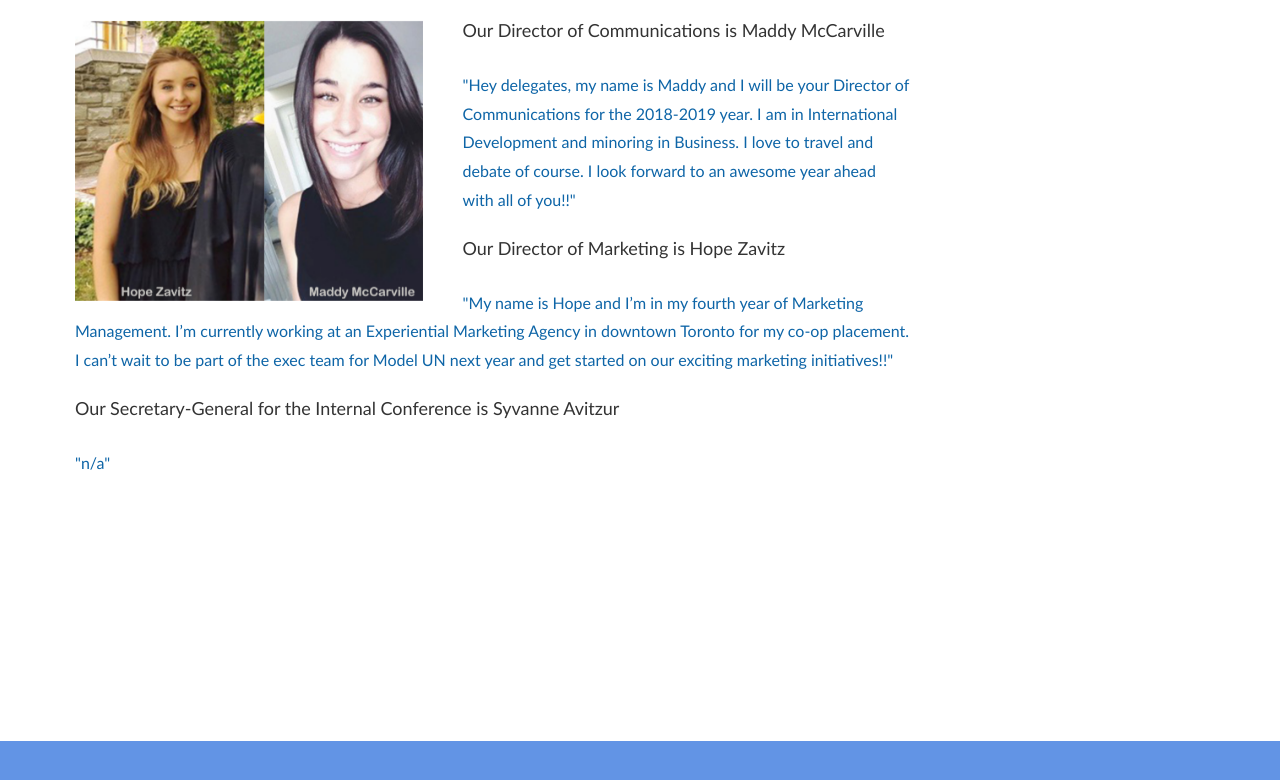
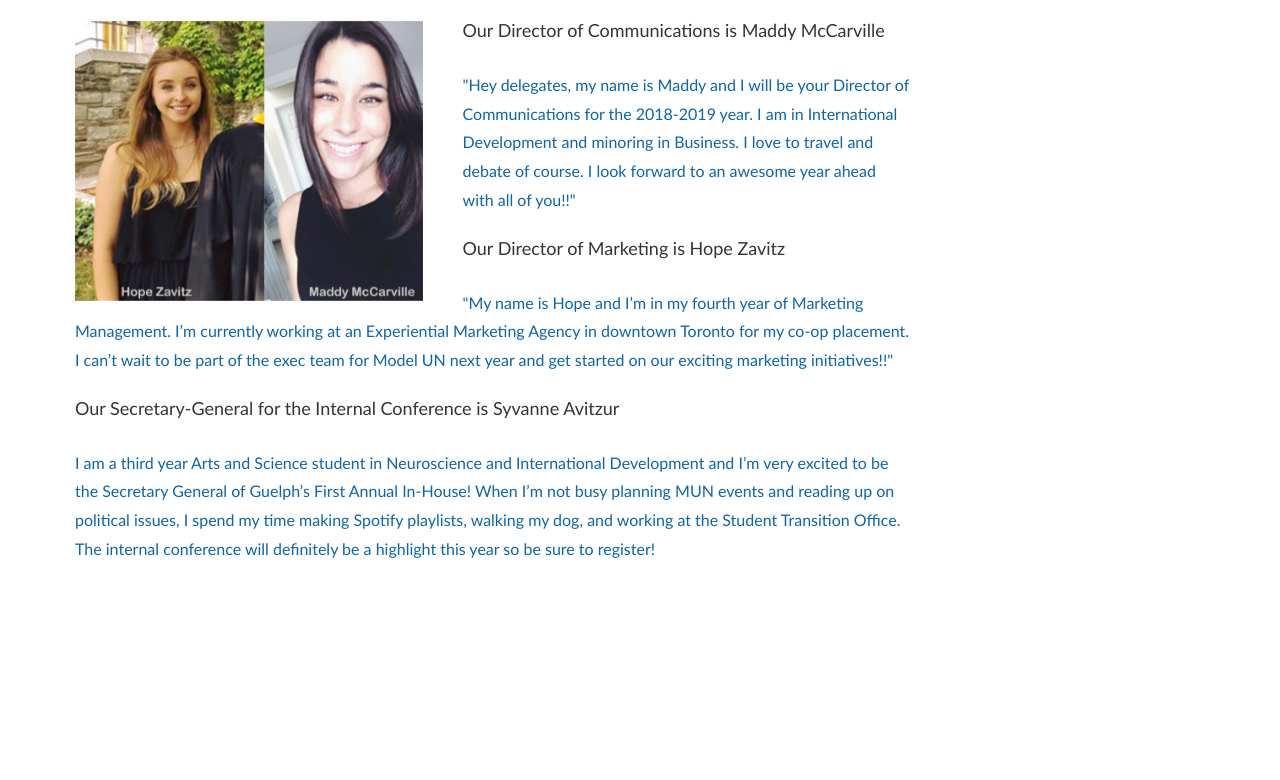
Before and after one commit to uogmun/uogmun, a plain HTML site: page mun website/the-exec.html in a window 1280 px wide. Shown: the part 1933-2713 px from the top of the page. Before the commit the page ends 2674 px from the top, so only its background shows below. Drawn offline with Linux system fonts and the light colour scheme.

Commit message:
Update the-exec.html

```diff
--- a/mun website/the-exec.html
+++ b/mun website/the-exec.html
@@ -119,7 +119,7 @@
 
 							<h4> Our Secretary-General for the Internal Conference is Syvanne Avitzur </h4>
 							<p class="animate-box">
-							  "n/a" </p>
+							  I am a third year Arts and Science student in Neuroscience and International Development and I’m very excited to be the Secretary General of Guelph’s First Annual In-House! When I’m not busy planning MUN events and reading up on political issues, I spend my time making Spotify playlists, walking my dog, and working at the Student Transition Office. The internal conference will definitely be a highlight this year so be sure to register! </p>
 								</div>
 							</div>
 						</div>
```
